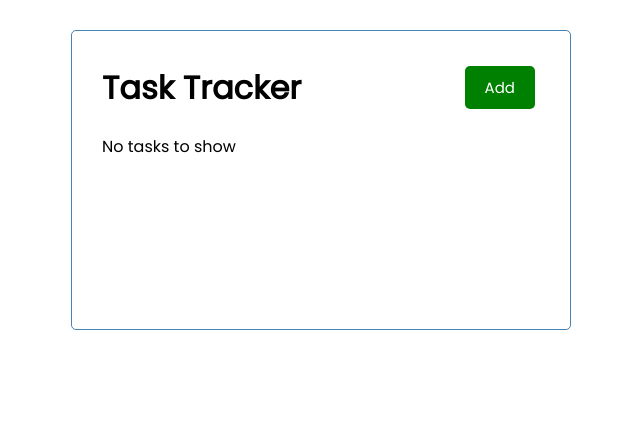
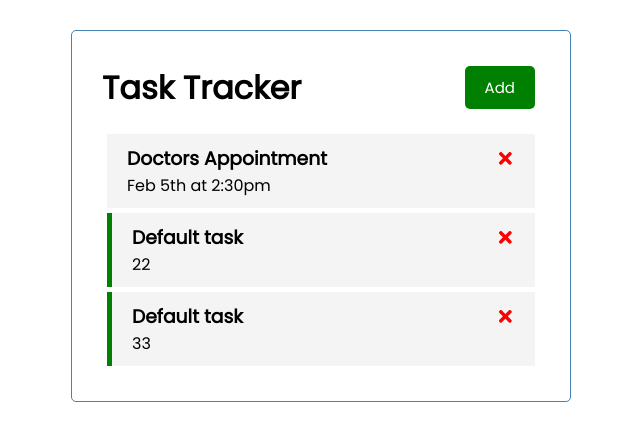
Before and after one commit to tamim36/task-tracker, a React (Create React App) app: page / in a window 1280 px wide. Shown: the top 440 px of the page, without its empty margins (319-959 px from the left). Built offline with nearby package versions, Linux system fonts and the light colour scheme; data requests are answered from the project's data file.

Commit message:
get update delete request

```diff
--- a/db.json
+++ b/db.json
@@ -1,15 +1,21 @@
 {
   "tasks": [
     {
-        "id": 1,
+      "id": "1",
       "text": "Doctors Appointment",
       "day": "Feb 5th at 2:30pm",
+      "reminder": false
+    },
+    {
+      "id": "8d1f",
+      "text": "Default task",
+      "day": "22",
       "reminder": true
     },
     {
-        "id": 2,
-        "text": "Meeting at School",
-        "day": "Feb 6th at 1:30pm",
+      "id": "ca93",
+      "text": "Default task",
+      "day": "33",
       "reminder": true
     }
   ]
--- a/src/App.js
+++ b/src/App.js
@@ -1,7 +1,7 @@
 import AddTask from "./components/AddTask";
 import Header from "./components/Header";
 import Tasks from "./components/Tasks";
-import { useState } from "react";
+import { useState, useEffect } from "react";
 
 // 57 min
 
@@ -9,25 +9,77 @@ function App() {
 
   const [showForm, setShowForm] = useState(false)
 
+  useEffect(() => {
+    const getTasks = async() => {
+      const allTasks = await fetchTasks()
+      setTasks(allTasks)
+    }
+
+    getTasks()
+  }, [])
+
+  const fetchTasks = async() => {
+    const res = await fetch('http://localhost:5000/tasks')
+    const data = await res.json()
+
+    return data
+  }
+
+  const fetchTask = async(id) => {
+    const res = await fetch(`http://localhost:5000/tasks/${id}`)
+    const data = await res.json()
+
+    return data
+  }
+
   const [tasks, setTasks] = useState([])
 
-  const onToggleTask = (id) => {
+  const onToggleTask = async (id) => {
+    const curTask = await fetchTask(id)
+    const updTask = {...curTask, reminder: !curTask.reminder}
+
+    const res = await fetch(`http://localhost:5000/tasks/${id}`, {
+      method: 'PUT',
+      headers: {
+        'Content-type' : 'application/json',
+      },
+      body: JSON.stringify(updTask)
+    })
+
+    const data = await res.json()
+
     setTasks(tasks.map((t) =>
-    t.id === id ? {...t, reminder: !t.reminder} : t))
+    t.id === id ? {...t, reminder: data.reminder} : t))
   }
 
-  const onDeleteTask = (id) => {
+  const onDeleteTask = async (id) => {
+    await fetch(`http://localhost:5000/tasks/${id}`,{
+      method: 'DELETE',
+    })
+
     setTasks(tasks.filter((t) => t.id !== id));
   }
 
-  const onSubmitFormTask = (task) => {
-    const maxId = tasks.reduce((max, curElem) => {
-      return curElem.id > max ? curElem.id : max;
-    }, 0);
+  const onSubmitFormTask = async (task) => {
+    const res = await fetch(`http://localhost:5000/tasks`, {
+      method: 'POST',
+      headers: {
+        'Content-type' : 'application/json',
+      },
+      body: JSON.stringify(task)
+    })
 
-    const id = maxId + 1;
-    const newTask = {...task, id};
-    setTasks([...tasks, newTask]);
+    const data = await res.json()
+    setTasks([...tasks, data])
+
+
+    // const maxId = tasks.reduce((max, curElem) => {
+    //   return curElem.id > max ? curElem.id : max;
+    // }, 0);
+
+    // const id = maxId + 1;
+    // const newTask = {...task, id};
+    // setTasks([...tasks, newTask]);
   }
 
   return (
```
Lines whose indentation alone changed are shown as unchanged.
